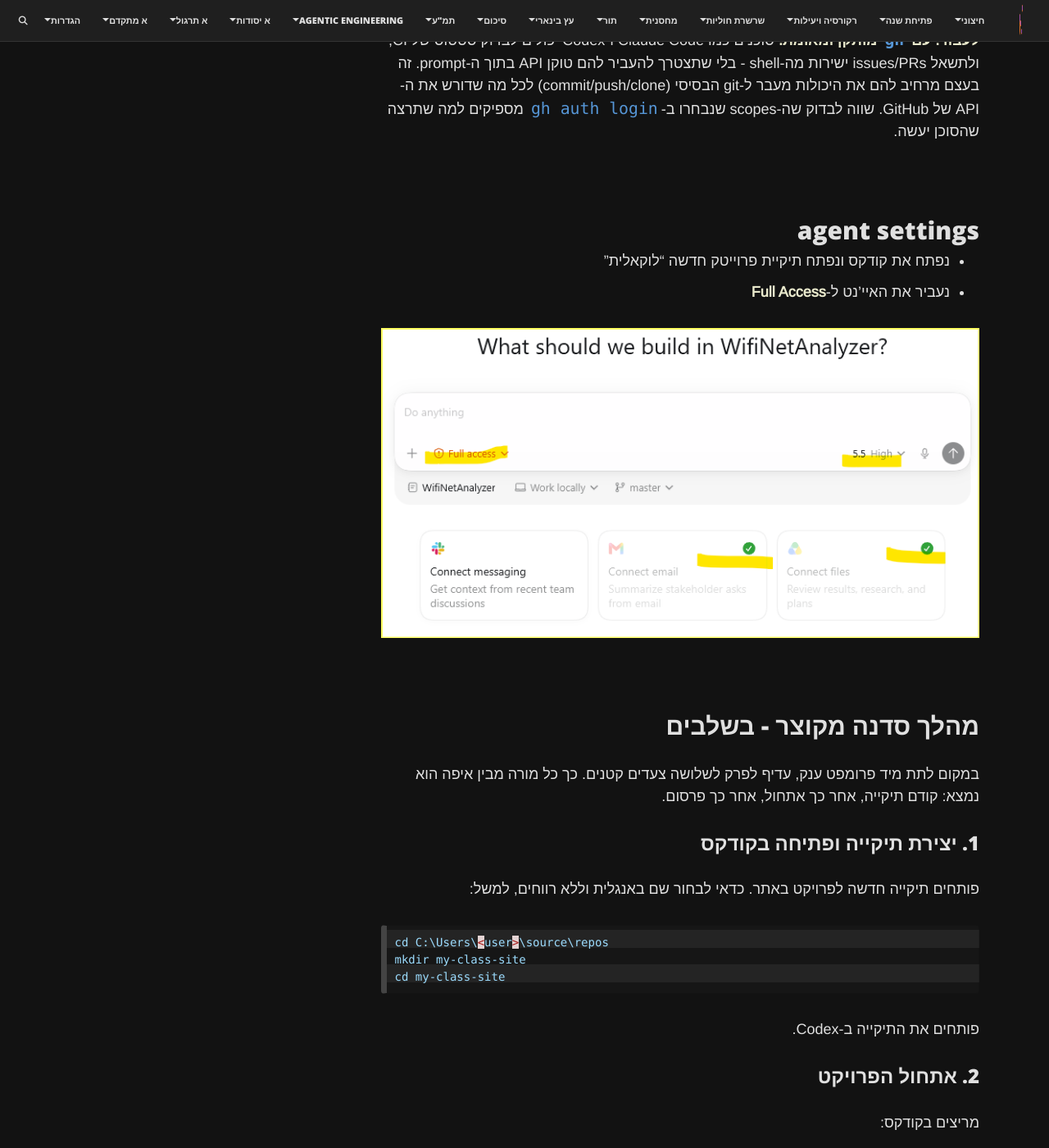
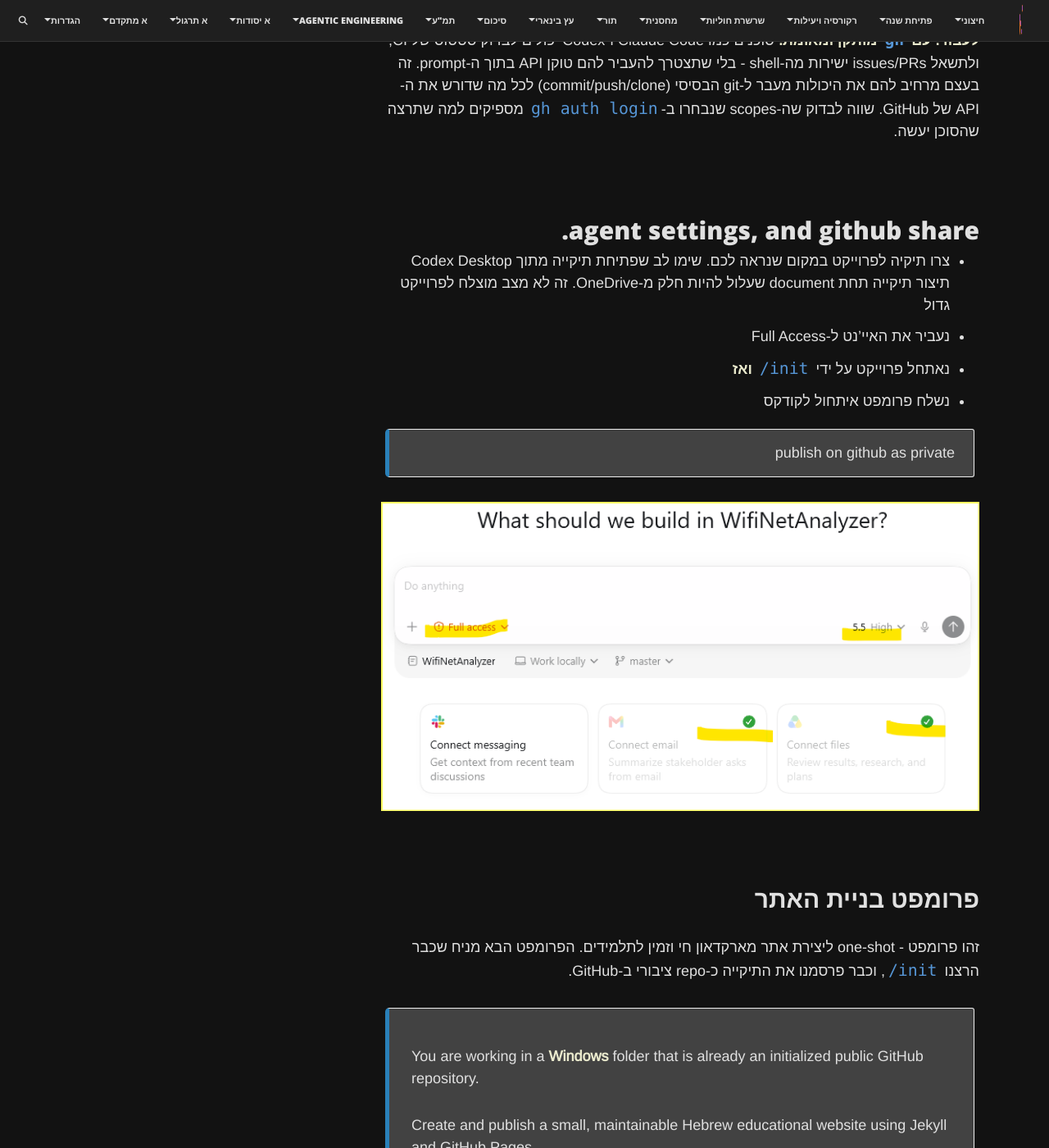
Before and after one commit to 3strategy/BeautifulMivney, a Jekyll site: the page built from agentic/03b-1shot-github-markdown-site.md, in a window 1280 px wide and 1400 px high, scrolled down 2301 px. Shown: the whole window at 82% size. Built offline with Jekyll 4.4.1, drawn with Linux system fonts in a browser that asks for light colours; comment, search, counter and statistics services are not loaded; some of the changed text lies outside the part shown.

Commit message:
updates to 03b 04 08

````diff
--- a/agentic/03b-1shot-github-markdown-site.md
+++ b/agentic/03b-1shot-github-markdown-site.md
@@ -39,59 +39,24 @@
 
 </details>
 
-## agent settings
+## agent settings, and github share.
 
-- נפתח את קודקס ונפתח תיקיית פרוייטק חדשה "לוקאלית"
-- נעביר את האיי'נט ל-**Full Access**
+- צרו תיקיה לפרוייקט במקום שנראה לכם. שימו לב שפתיחת תיקייה מתוך Codex Desktop תיצור תיקייה תחת document שעלול להיות חלק מ-OneDrive. זה לא מצב מוצלח לפרוייקט גדול
+- נעביר את האיי'נט ל-Full Access
+- נאתחל פרוייקט על ידי `/init` **ואז**
+- נשלח פרומפט איתחול לקודקס
+
+{: .box-note}
+publish on github as private
+
 
 ![alt text](/assets/img/agentic/imageAgentSettigns.png)
 
 
-## מהלך סדנה מקוצר - בשלבים
 
-במקום לתת מיד פרומפט ענק, עדיף לפרק לשלושה צעדים קטנים. כך כל מורה מבין איפה הוא נמצא: קודם תיקייה, אחר כך אתחול, אחר כך פרסום.
+##  פרומפט בניית האתר
 
-### 1. יצירת תיקייה ופתיחה בקודקס
-
-פותחים תיקייה חדשה לפרויקט באתר. כדאי לבחור שם באנגלית וללא רווחים, למשל:
-
-```powershell
-cd C:\Users\<user>\source\repos
-mkdir my-class-site
-cd my-class-site
-```
-
-פותחים את התיקייה ב-Codex.
-
-### 2. אתחול הפרויקט
-
-מריצים בקודקס:
-
-```text
-/init
-```
-
-### 3. פרסום ל-GitHub כאתר ציבורי
-
-אחרי ש-`/init` סיים, שולחים לקודקס:
-
-<div markdown="1" class="english box-success">
-
-publish on github as public, because this repo will be used for GitHub Pages
-
-</div>
-
-{: .box-note}
-בתרגיל של GitHub Pages ה-repo צריך להיות public, אלא אם עובדים עם חשבון/ארגון שבו Pages מאתר פרטי זמין. בסדנה עדיף לא להסתבך: public.
-
-### 4. פרומפט בניית האתר
-
-אחרי שיש repo ציבורי ב-GitHub, נותנים לקודקס את פרומפט בניית האתר המלא.
-
-
-## פרומפט - one-shot ליצירת אתר מארקדאון חי וזמין לתלמידים
-
-הפרומפט הבא מניח שכבר הרצנו `/init`, וכבר פרסמנו את התיקייה כ-repo ציבורי ב-GitHub.
+זהו פרומפט - one-shot ליצירת אתר מארקדאון חי וזמין לתלמידים. הפרומפט הבא מניח שכבר הרצנו `/init`, וכבר פרסמנו את התיקייה כ-repo ציבורי ב-GitHub.
 
 <div markdown="1" class="english box-note">
 
````
Also changed, not shown: agentic/04-apps-script-clasp-sheets.md (+10 -17 lines), agentic/08-firebase-first-prompt.md (+50 -0 lines).
